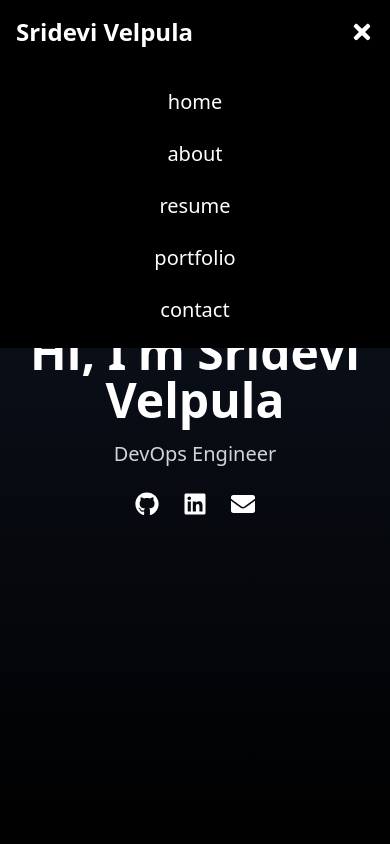
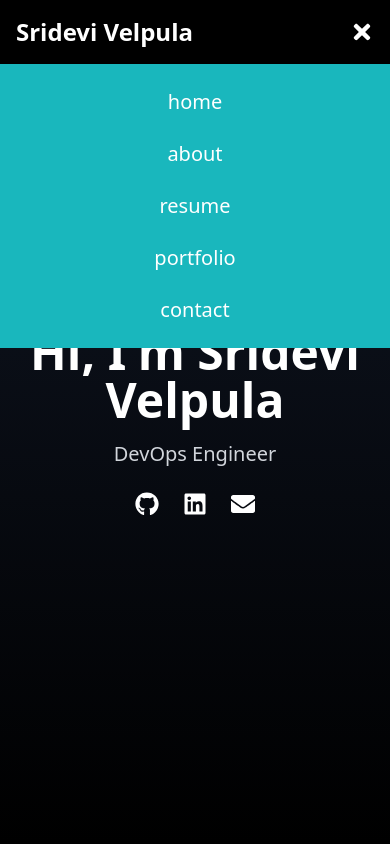
Before and after one commit to srideviblogs/my-portfolio-react, a React (Create React App) app: page / in a window 390 px wide. Both pictures are taken after a click on the element 362 px from the left and 32 px from the top of the page. Shown: the top 844 px of the page. Built offline with nearby package versions, Linux system fonts and the light colour scheme.

Commit message:
Update Navbar.js

```diff
--- a/src/components/Navbar.js
+++ b/src/components/Navbar.js
@@ -15,7 +15,7 @@ const Navbar = () => {
         <ul className="hidden md:flex gap-6 uppercase">
           {links.map(link => (
             <li key={link}>
-              <a href={`#${link}`} className="hover:text-pink-400">{link}</a>
+              <a href={`#${link}`} className="hover:border-tealcustom">{link}</a>
             </li>
           ))}
         </ul>
@@ -26,7 +26,7 @@ const Navbar = () => {
 
         {open && (
           <motion.ul
-            className="absolute top-16 left-0 w-full bg-black flex flex-col items-center py-6 space-y-6"
+            className="absolute top-16 left-0 w-full bg-tealcustom flex flex-col items-center py-6 space-y-6"
             initial={{ opacity: 0, y: -40 }}
             animate={{ opacity: 1, y: 0 }}
             transition={{ duration: 0.3 }}
@@ -36,7 +36,7 @@ const Navbar = () => {
                 <a
                   href={`#${link}`}
                   onClick={() => setOpen(false)}
-                  className="text-xl hover:text-pink-400"
+                  className="text-xl hover:border-tealcustom"
                 >
                   {link}
                 </a>
```
